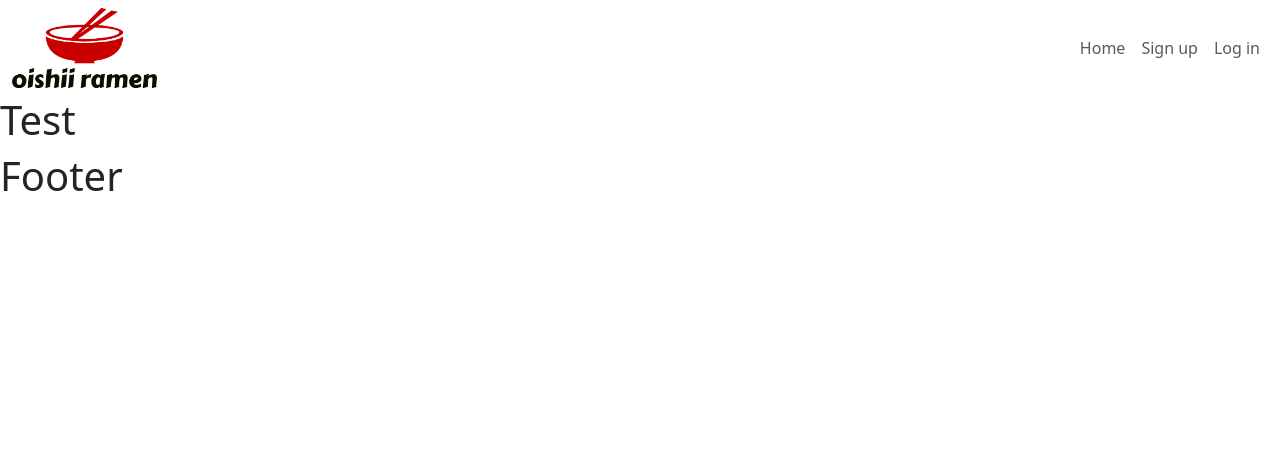
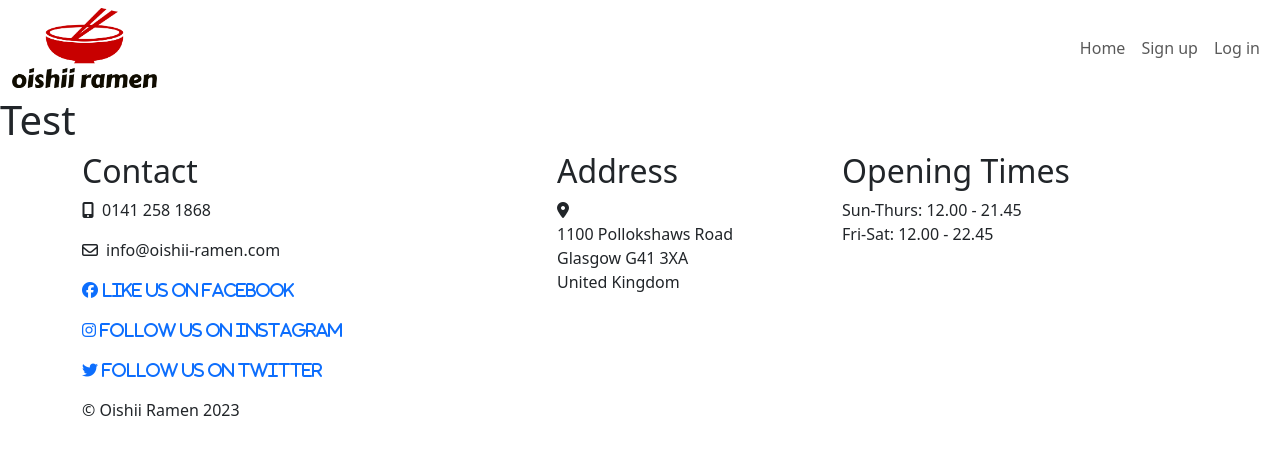
Before and after one commit to SamarZiadat/oishii-ramen, a Django app: page / in a window 1280 px wide. Shown: the top 455 px of the page. Run offline with Django 3.2, Linux system fonts and the light colour scheme; some libraries are stand-ins or nearby versions.

Commit message:
build: basic footer html structure

```diff
--- a/templates/base.html
+++ b/templates/base.html
@@ -16,9 +16,11 @@
     <link rel="icon" type="image/png" sizes="16x16" href="{% static 'favicon/favicon-16x16.png' %}">
     <!-- Import css -->
     <link rel="stylesheet" href="{% static 'css/style.css' %}">
-    <!-- Javascript files -->
+    <!-- Bootstrap 5.3 -->
     <link href="https://cdn.jsdelivr.net/npm/bootstrap@5.3.0-alpha1/dist/css/bootstrap.min.css" rel="stylesheet"
         integrity="sha384-GLhlTQ8iRABdZLl6O3oVMWSktQOp6b7In1Zl3/Jr59b6EGGoI1aFkw7cmDA6j6gD" crossorigin="anonymous">
+    <!-- Font Awesome -->
+    <script src="https://kit.fontawesome.com/8539a9d649.js" crossorigin="anonymous"></script>
 </head>
 
 <body>
--- a/templates/includes/footer.html
+++ b/templates/includes/footer.html
@@ -1 +1,47 @@
-<h1>Footer</h1>
+    <!-- Footer -->
+    <footer>
+        <div class="container-wrapper container-wrapper--blue">
+            <div class="content-container">
+                <div class="container">
+                    <div class="row">
+                        <div class="footer-contact col-12 col-lg-5">
+                            <h2 class="footer-h2">Contact</h2>
+                            <p><i class="fa-solid fa-mobile-screen-button me-2"></i>0141 258 1868</p>
+                            <p>
+                                <i class="fa-regular fa-envelope me-2"></i>info@oishii-ramen.com
+                            </p>
+                            <p><a href="https://www.facebook.com/" target="_blank">
+                                    <i class="fa-brands fa-facebook me-2"> Like us on Facebook</i>
+                                </a></p>
+                            <p><a href="www.instagram.com" target="_blank">
+                                    <i class="fa-brands fa-instagram me-2"> Follow us on Instagram</i>
+                                </a>
+                            </p>
+                            <p><a href="https://www.twitter.com/" target="_blank">
+                                    <i class="fa-brands fa-twitter me-2"> Follow us on Twitter</i>
+                                </a>
+                            </p>
+                        </div>
+                        <div class="footer-address col-12 col-lg-3">
+                            <h2 class="footer-h2">Address</h2>
+                            <p><i class="fa-solid fa-location-dot me-2"></i>
+                                <br>1100 Pollokshaws Road
+                                <br>Glasgow G41 3XA
+                                <br>United Kingdom
+                            </p>
+                        </div>
+                        <div class="footer-opening-times col-12 col-lg-4">
+                            <h2 class="footer-h2">Opening Times</h2>
+                            <p>Sun-Thurs: 12.00 - 21.45
+                                <br>Fri-Sat: 12.00 - 22.45</p>
+                        </div>
+                        <div class="footer-copyright col-12">
+                            <p class="footer-copywrite-text">© Oishii Ramen 2023
+                            </p>
+                        </div>
+                    </div>
+                </div>
+            </div>
+        </div>
+    </footer>
+    <!-- /.footer-->
```
